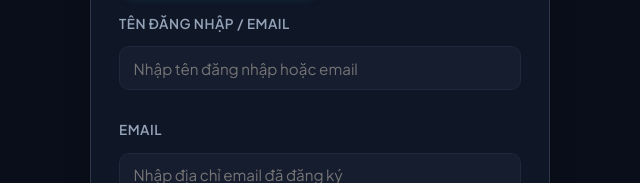
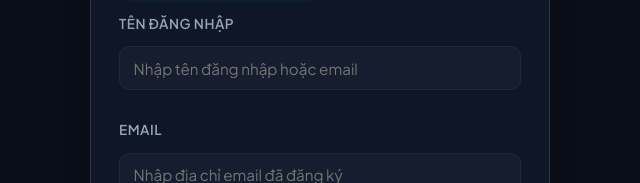
Before and after one commit to tsbyinchei/quiz, a website: page forgot.html in a window 1280 px wide. Shown: the part 273-456 px from the top of the page, 320-960 px from the left. Drawn offline with Linux system fonts and the light colour scheme.

Commit message:
Update forgot.html

```diff
--- a/forgot.html
+++ b/forgot.html
@@ -134,7 +134,7 @@
                     <!-- Step 1 Form: Request OTP -->
                     <form id="emailRequestForm" class="login-form">
                         <div class="form-group">
-                            <label for="emailUsername">Tên Đăng Nhập / Email</label>
+                            <label for="emailUsername">Tên Đăng Nhập</label>
                             <input type="text" id="emailUsername" placeholder="Nhập tên đăng nhập hoặc email" required>
                         </div>
 
```
